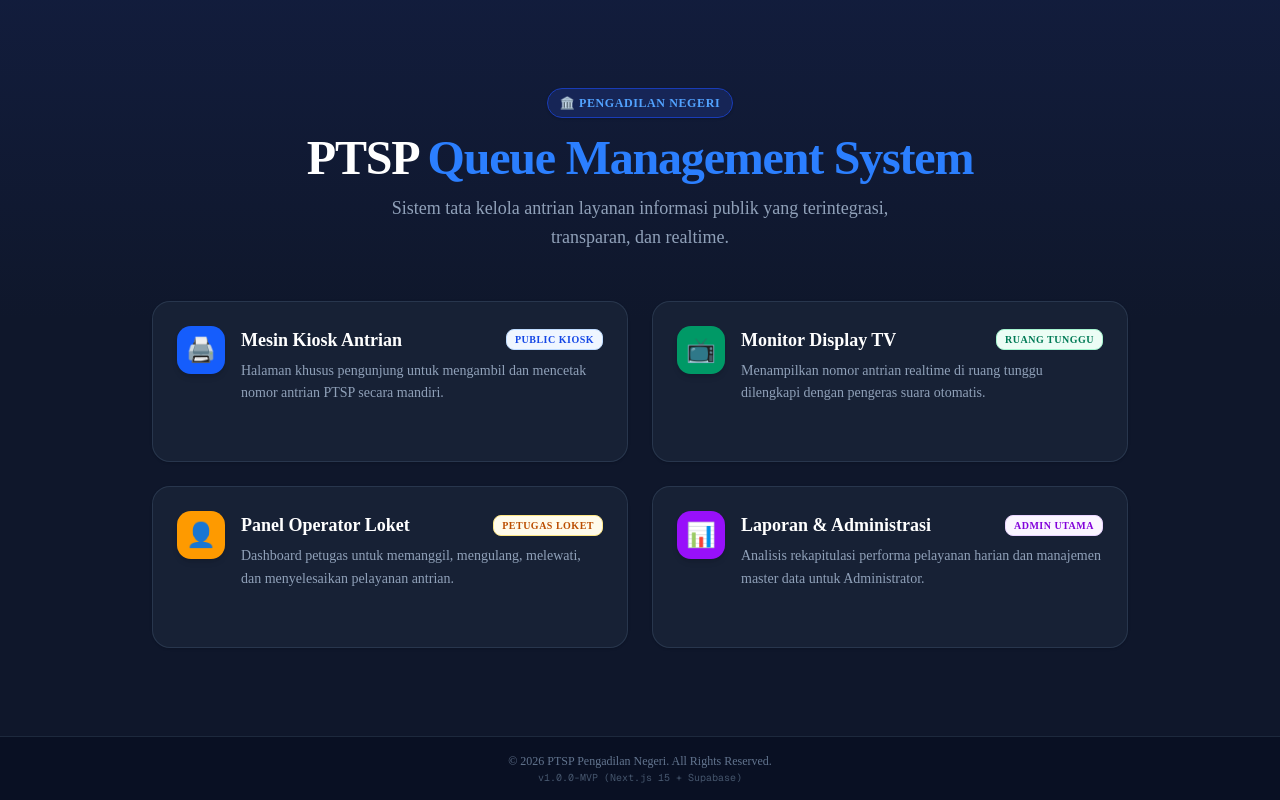
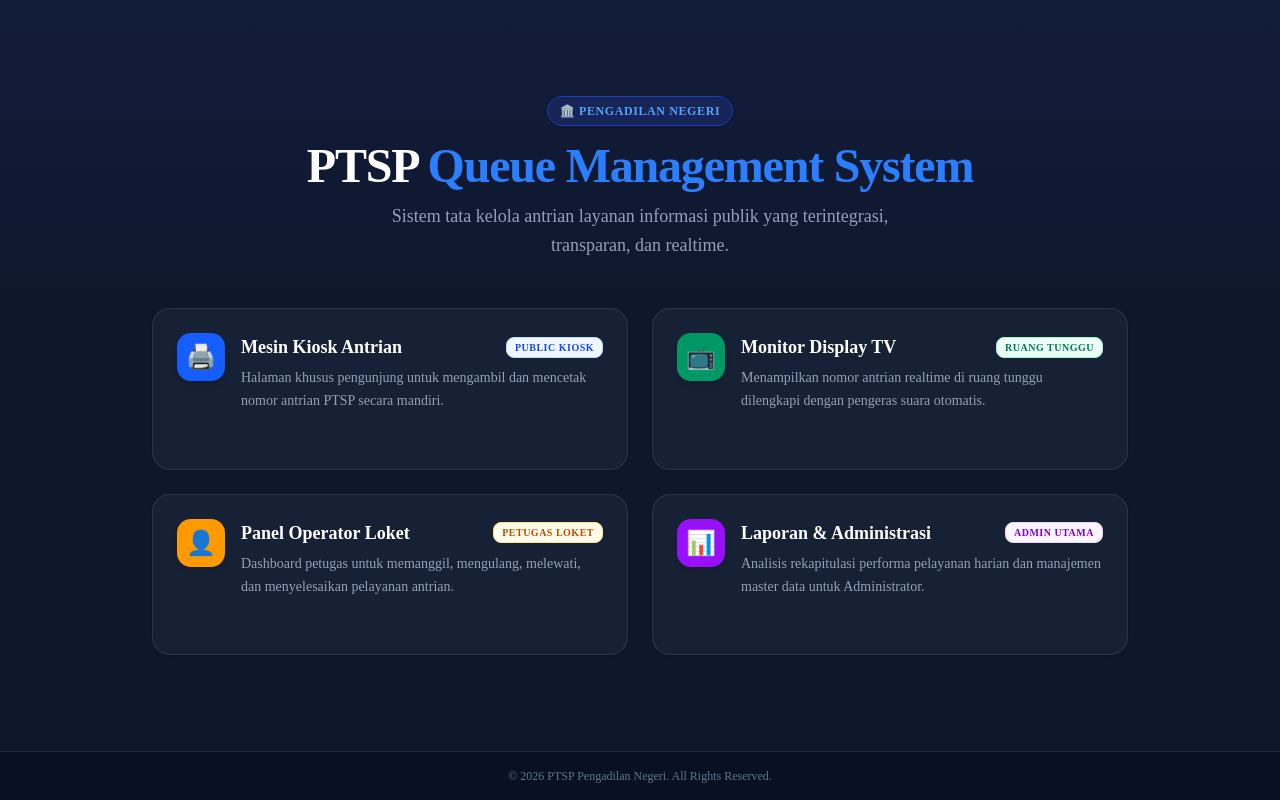
Before and after one commit to madeadidy/antrian-ptsp, a Next.js app: page / in a window 1280 px wide. Built offline with nearby package versions, Linux system fonts and the light colour scheme.

Commit message:
fix: perbaikan sinkronisasi display tv, tombol action operator, dan halaman utama portal

```diff
--- a/src/app/page.tsx
+++ b/src/app/page.tsx
@@ -116,7 +116,6 @@ export default function Home() {
       {/* ─── Footer Instansi ─── */}
       <footer className="border-t border-slate-800 bg-slate-950/40 py-4 text-center text-xs text-slate-500 relative z-10">
         <div>© 2026 PTSP Pengadilan Negeri. All Rights Reserved.</div>
-        <div className="text-[10px] text-slate-600 mt-0.5 font-mono">v1.0.0-MVP (Next.js 15 + Supabase)</div>
       </footer>
     </div>
   );
```
